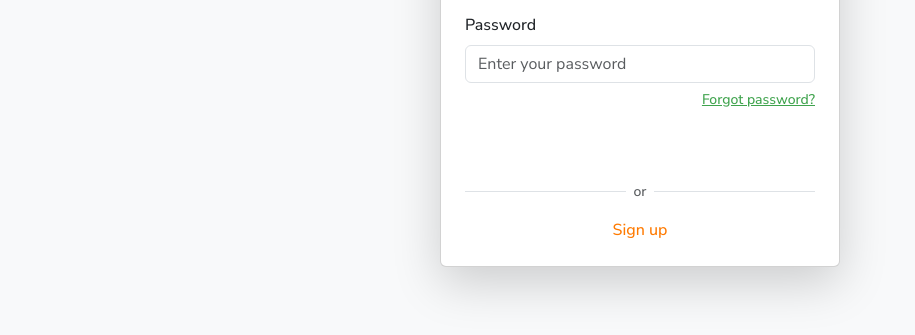
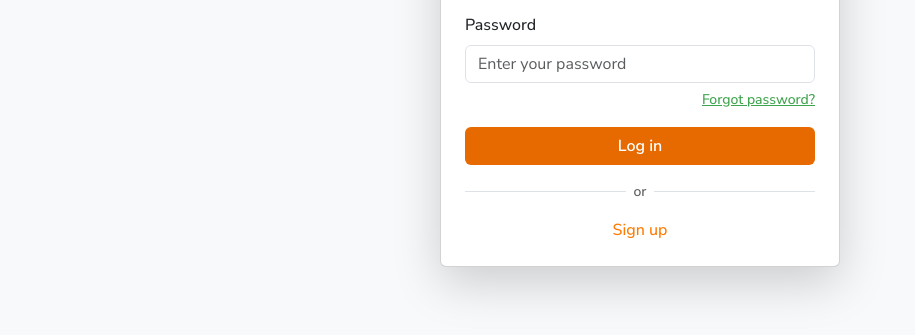
Before and after one commit to eulybin/waypoint-app, a React app: page /login in a window 1280 px wide. In both pictures the pointer is over the button "Log in". Shown: the part 387-722 px from the top of the page, without its empty margins (0-915 px from the left). Built offline with nearby package versions, Linux system fonts and the light colour scheme.

Commit message:
fixed login button hover issue

```diff
--- a/src/front/index.css
+++ b/src/front/index.css
@@ -11,6 +11,10 @@ body {
   background-color: #ff7a00;
 }
 
+.bg-orange:hover {
+  background-color: #e66a00;
+}
+
 .text-green {
   color: #3fa34d;
 }
```
